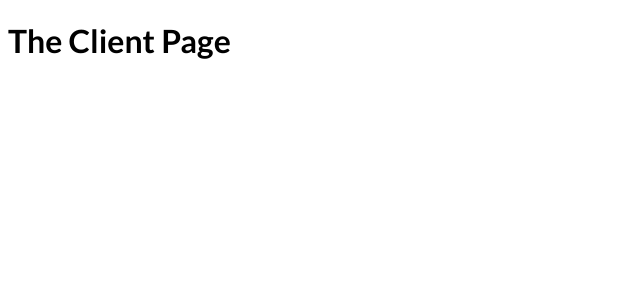
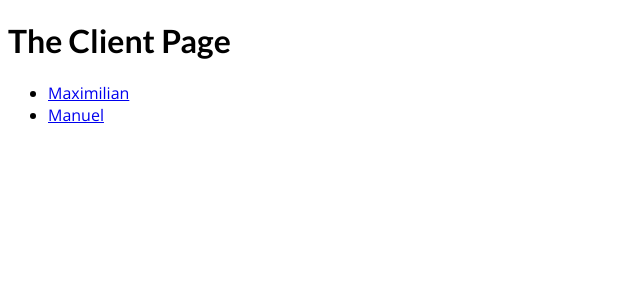
Before and after one commit to gsuvodip/nextjs-the-complete-guide, a Next.js app in the folder nextjs-course/: page /clients in a window 1280 px wide. Shown: the top 300 px of the page, without its empty margins (0-640 px from the left). Built offline with nearby package versions, Linux system fonts and the light colour scheme.

Commit message:
navigating to dynamic routes

```diff
--- a/nextjs-course/pages/clients/index.js
+++ b/nextjs-course/pages/clients/index.js
@@ -1,7 +1,21 @@
+import Link from "next/link";
+
 function ClientPage() {
+  const clients = [
+    { id: "max", name: "Maximilian" },
+    { id: "manu", name: "Manuel" },
+  ];
+
   return (
     <div>
       <h1>The Client Page</h1>
+      <ul>
+        {clients.map((client) => (
+          <li key={client.id}>
+            <Link href={`clients/${client.id}`}>{client.name}</Link>
+          </li>
+        ))}
+      </ul>
     </div>
   );
 }
```
